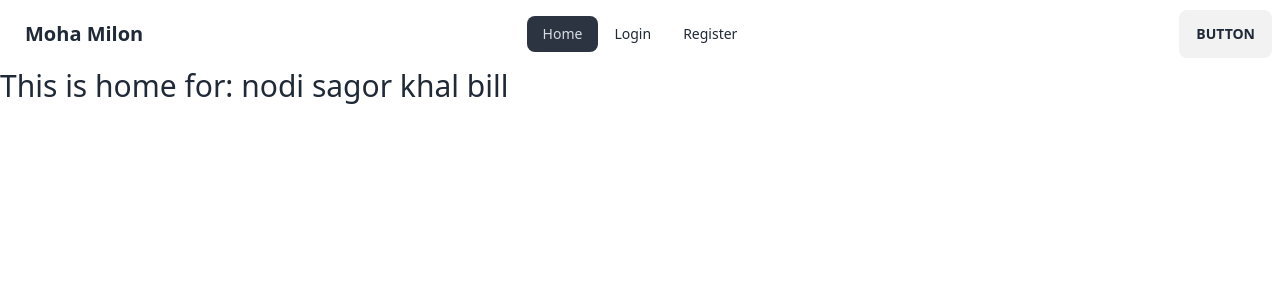
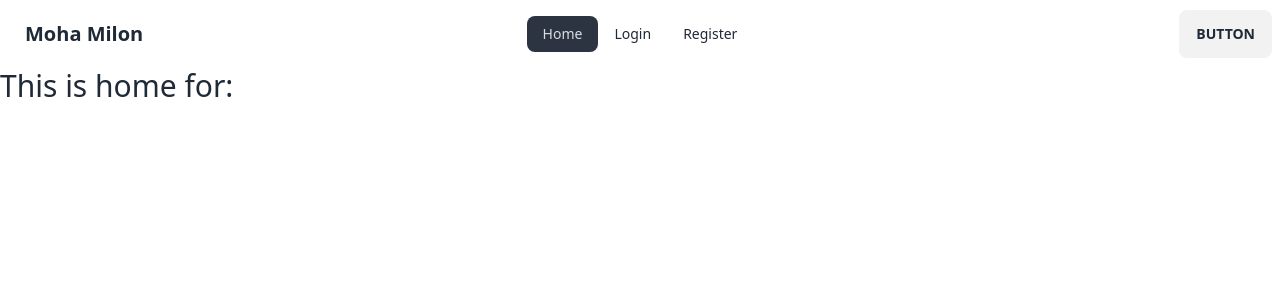
Before and after one commit to mahfuj80/auth-moha-milon-M9, a React (Vite) app: page / in a window 1280 px wide. Shown: the top 300 px of the page. Built offline with nearby package versions, Linux system fonts and the light colour scheme.

Commit message:
Use Context to create user in the register page

```diff
--- a/src/components/Register.jsx
+++ b/src/components/Register.jsx
@@ -1,12 +1,25 @@
+import { useContext } from 'react';
 import { Link } from 'react-router-dom';
+import { AuthContext } from '../providers/AuthProvider';
 
 const Register = () => {
+  const { createUser } = useContext(AuthContext);
+
   const handleRegister = (e) => {
     e.preventDefault();
     const email = e.target.email.value;
     const password = e.target.password.value;
     const name = e.target.name.value;
     console.log(email, password, name);
+
+    // create user in firebase
+    createUser(email, password)
+      .then((result) => {
+        console.log(result.user);
+      })
+      .catch((error) => {
+        console.log(error);
+      });
   };
   return (
     <div className="hero min-h-screen bg-base-200">
--- a/src/providers/AuthProvider.jsx
+++ b/src/providers/AuthProvider.jsx
@@ -1,10 +1,17 @@
-import { createContext } from 'react';
+import { createContext, useState } from 'react';
+import { createUserWithEmailAndPassword } from 'firebase/auth';
 import PropTypes from 'prop-types';
+import auth from '../firebase/firebase.config';
 
 export const AuthContext = createContext(null);
 
 const AuthProvider = ({ children }) => {
-  const authInfo = { name: 'nodi sagor khal bill' };
+  const [user, setUser] = useState(null);
+  const createUser = (email, password) => {
+    return createUserWithEmailAndPassword(auth, email, password);
+  };
+
+  const authInfo = { user, createUser };
 
   return (
     <AuthContext.Provider value={authInfo}>{children}</AuthContext.Provider>
```
